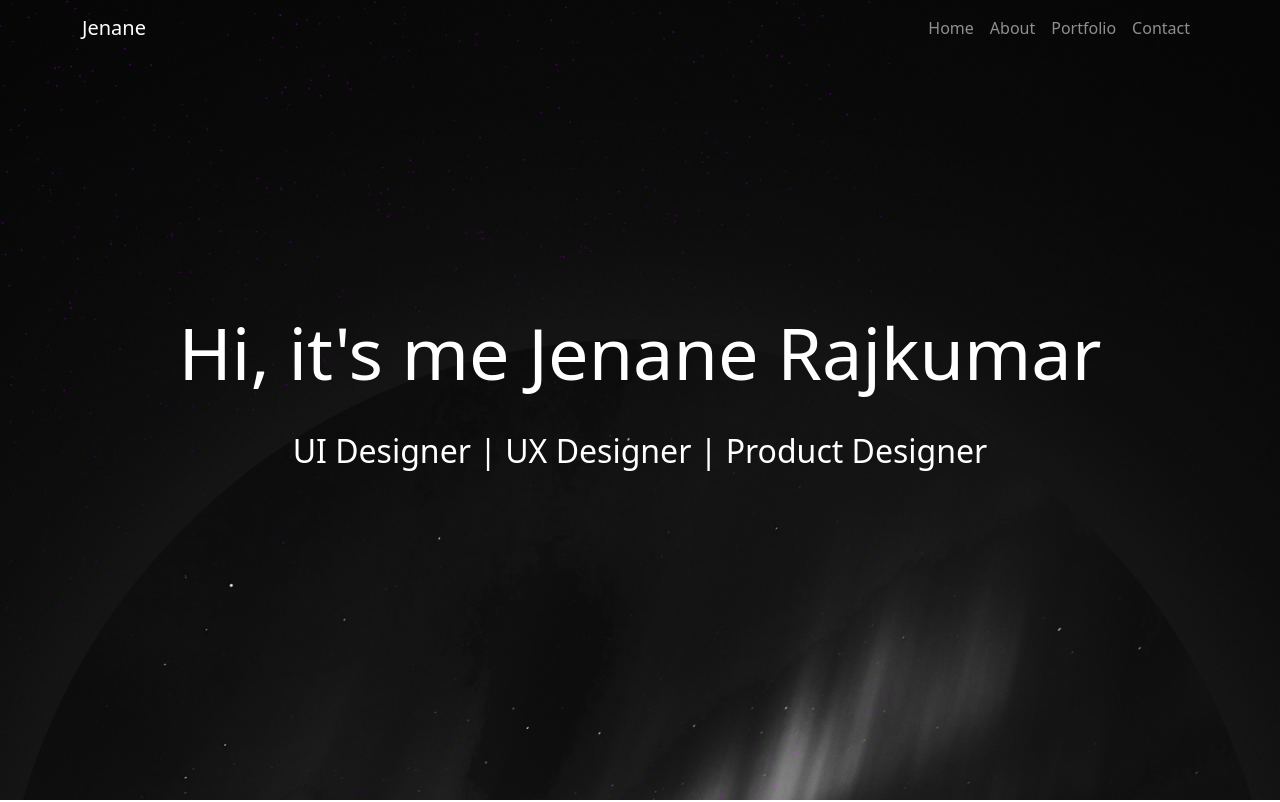
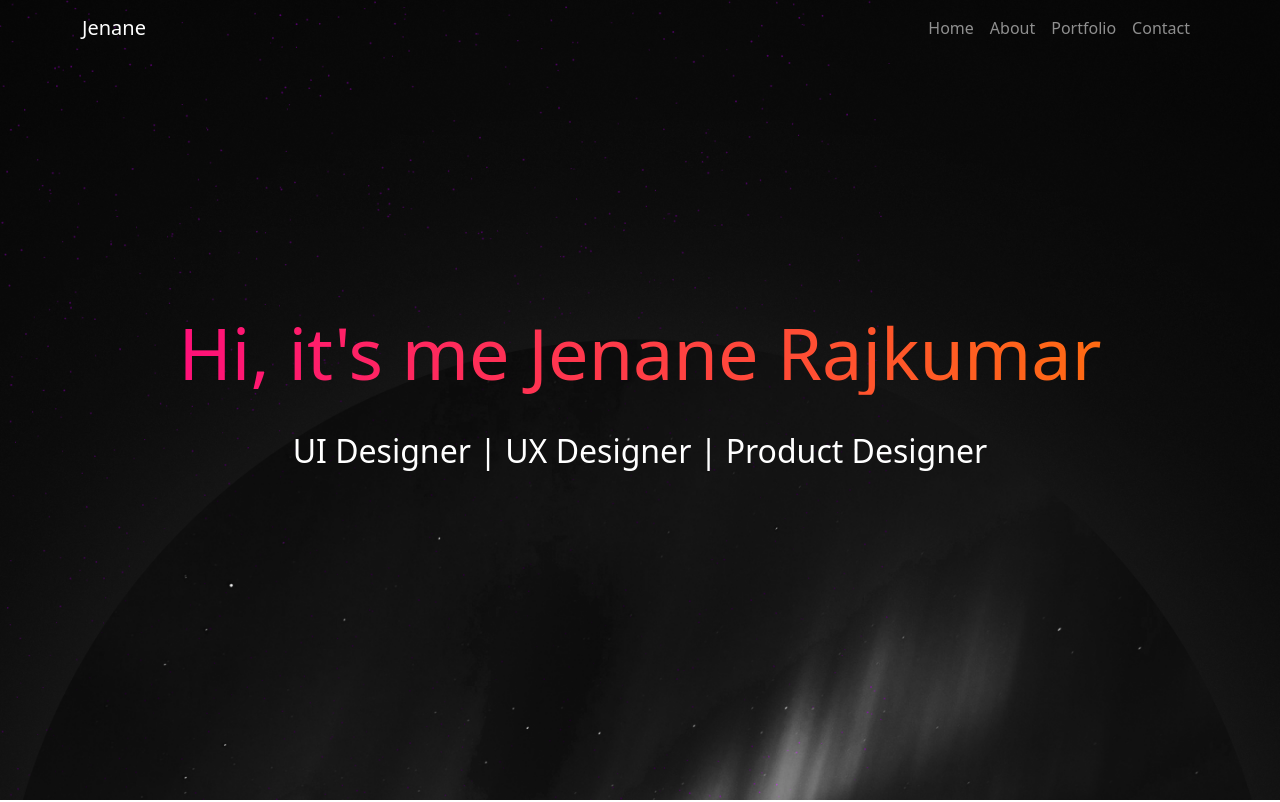
Before and after one commit to Jenane-Rajkumar/Jenane_Portfolio, a plain HTML site: page index.html in a window 1280 px wide. Shown: the top 802 px of the page. Drawn offline with nearby package versions, Linux system fonts and the light colour scheme.

Commit message:
Update style.css

```diff
--- a/style.css
+++ b/style.css
@@ -13,6 +13,11 @@
 /* text css above hero image*/
 .hero_title {
     font-size: 4.5rem;
+    background: linear-gradient(90deg, #FF008C, #FF7B00); /* Define your gradient colors */
+    -webkit-background-clip: text; /* Clip the background to the text for Chrome and Safari */
+    -webkit-text-fill-color: transparent; /* Make the text color transparent for Chrome and Safari */
+    background-clip: text; /* Standard syntax for clipping background to text */
+    color: transparent; /* Fallback color for browsers that don't support gradient text */
 }
 .hero_desc {
     font-size: 2rem;
```
